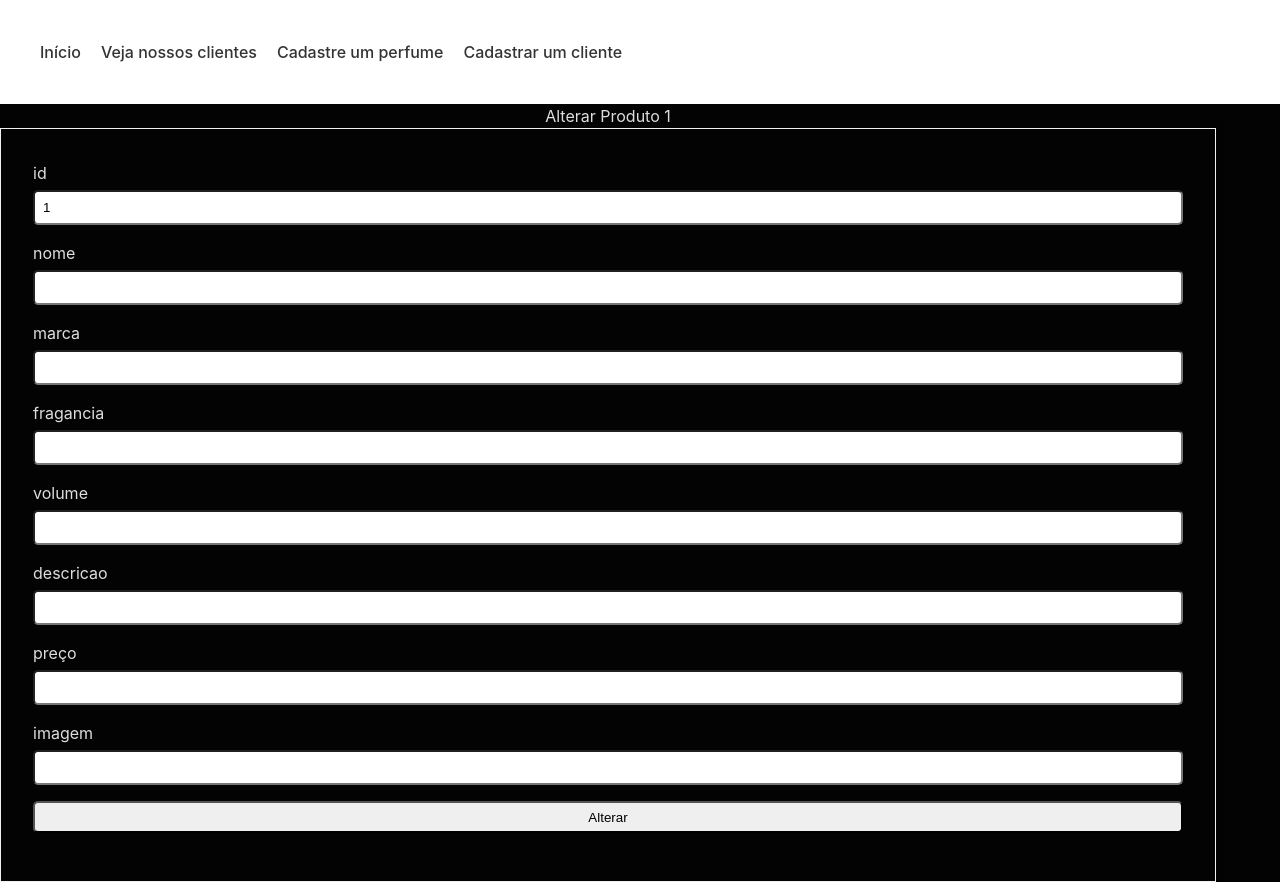
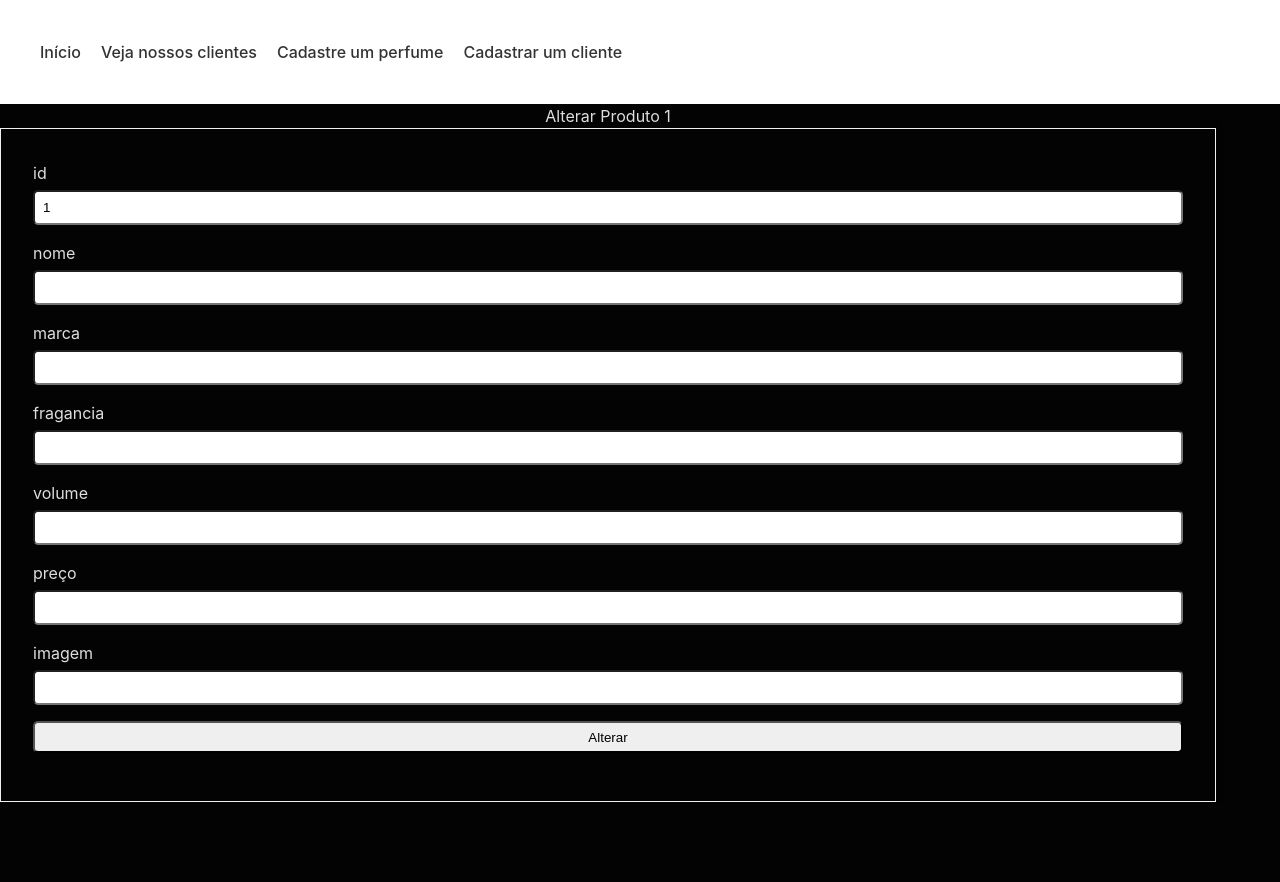
Before and after one commit to MarcosNeto23/1022B-perfumaria-Front-End, a React (Vite) app: page /alterar-perfume/1 in a window 1280 px wide. After the commit the page ends 802 px from the top, so only its background shows below. Built offline with nearby package versions, Linux system fonts and the light colour scheme; no server answers.

Commit message:
Correção de erros no AlterarPerfume.tsx

```diff
--- a/src/AlterarPerfume.tsx
+++ b/src/AlterarPerfume.tsx
@@ -7,7 +7,6 @@ function AlterarPerfume() {
         fetch(`https://one022b-perfumaria.onrender.com/perfumes/${id}`)
             .then(resposta => resposta.json())
             .then(dados => {
-                setDescricao(dados.descricao)
                 setNome(dados.nome)
                 setMarca(dados.marca)
                 setFragancia(dados.fragancia)
@@ -17,7 +16,6 @@ function AlterarPerfume() {
             })
     }, [])
     const navigate = useNavigate();
-    const [descricao, setDescricao] = useState("")
     const [nome, setNome] = useState("")
     const [marca, setMarca] = useState("")
     const [fragancia, setFragancia] = useState("")
@@ -53,9 +51,7 @@ function AlterarPerfume() {
             }
         })
     }
-    function handleDescricao(event: ChangeEvent<HTMLInputElement>) {
-        setDescricao(event.target.value)
-    }
+
     function handlePreco(event: ChangeEvent<HTMLInputElement>) {
         setPreco(event.target.value)
     }
@@ -113,10 +109,7 @@ function AlterarPerfume() {
                         <label htmlFor="volume">volume</label>
                         <input type="text" name="volume" value={volume} onChange={handleVolume} />
                     </div>
-                    <div>
-                        <label htmlFor="descricao">descricao</label>
-                        <input type="text" name="descricao" value={descricao} onChange={handleDescricao} />
-                    </div>
+
                     <div>
                         <label htmlFor="preco">preço</label>
                         <input type="text" name="preco" value={preco} onChange={handlePreco} />
```
